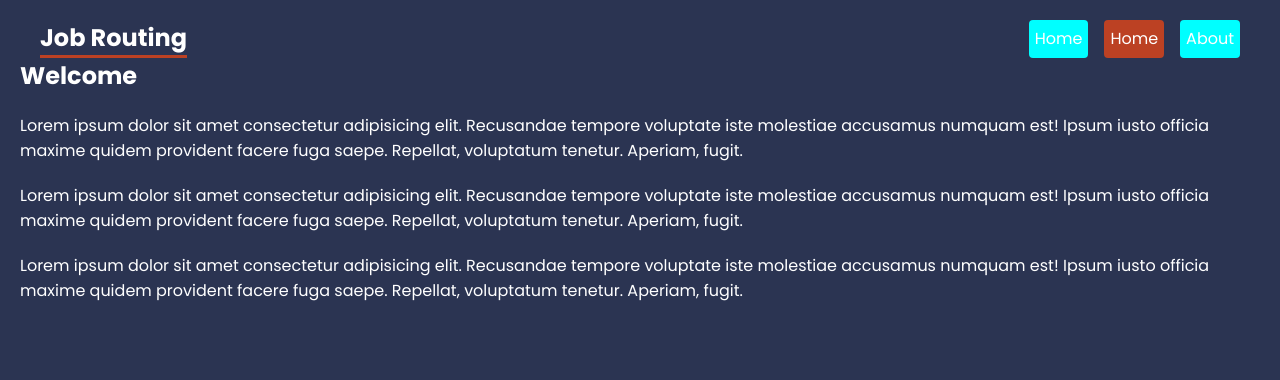
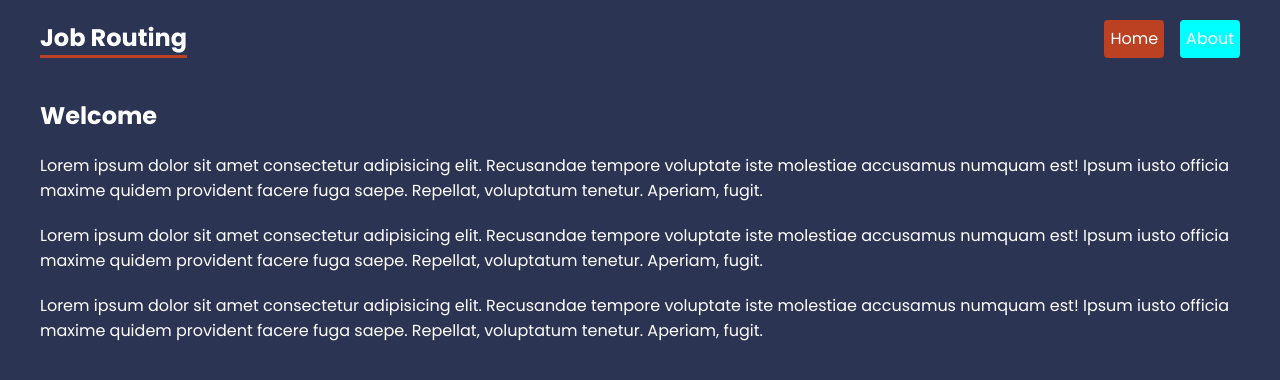
Before and after one commit to KAHWAIKK/ReactRouter1, a React (Create React App) app: page / in a window 1280 px wide. Shown: the top 380 px of the page. Built offline with nearby package versions, Linux system fonts and the light colour scheme.

Commit message:
Added New ReactRouter Features

```diff
--- a/src/App.js
+++ b/src/App.js
@@ -1,29 +1,31 @@
-import { BrowserRouter,Routes,Route,Link,NavLink } from 'react-router-dom'
+import {
+  Route,
+  RouterProvider,
+  createBrowserRouter,
+  createRoutesFromElements
+} from 'react-router-dom'
 
 //pages
 
 import Home from "./pages/Home"
 import About from "./pages/About"
 
+//layouts
+import RouteLayout from './Layout/RouteLayout'
+
+
+const router = createBrowserRouter(
+  createRoutesFromElements(
+      <Route path="/" element={<RouteLayout></RouteLayout>}>
+          <Route path="/" element={<Home></Home>}></Route>
+          <Route path="/about" element={<About></About>}></Route>
+      </Route>
+  )
+)
+
 function App() {
   return (
-    <BrowserRouter>
-      <header>
-        <nav>
-          <h1>Job Routing</h1>
-          <Link to="/">Home</Link>
-          <NavLink to="/">Home</NavLink>
-          <NavLink to="/about">About</NavLink>
-        </nav>
-      </header>
-      <main >
-        <Routes>
-          <Route path="/" element={<Home></Home>}></Route>
-          <Route path="/about" element={<About></About>}></Route>
-
-        </Routes>
-      </main>
-    </BrowserRouter>
+    <RouterProvider router={router}></RouterProvider>
   );
 }
 
--- /dev/null
+++ b/src/Layout/RouteLayout.js
@@ -0,0 +1,22 @@
+import React from 'react'
+import {NavLink,Outlet} from "react-router-dom"
+
+const RouteLayout = () => {
+  return (
+  <div className="root-layout">
+    <header>
+        <nav>
+          <h1>Job Routing</h1>
+         {/*  <Link to="/">Home</Link> */}
+          <NavLink to="/">Home</NavLink>
+          <NavLink to="/about">About</NavLink>
+        </nav>
+      </header>
+      <main>
+        <Outlet></Outlet>
+      </main>
+  </div>
+  )
+}
+
+export default RouteLayout
--- a/src/index.css
+++ b/src/index.css
@@ -51,7 +51,10 @@ header nav a.active{
 }
 
 /* page content */
-
+main{
+  max-width: 1200px;
+  margin:40px auto;
+}
 
 /* help layout */
 
```
